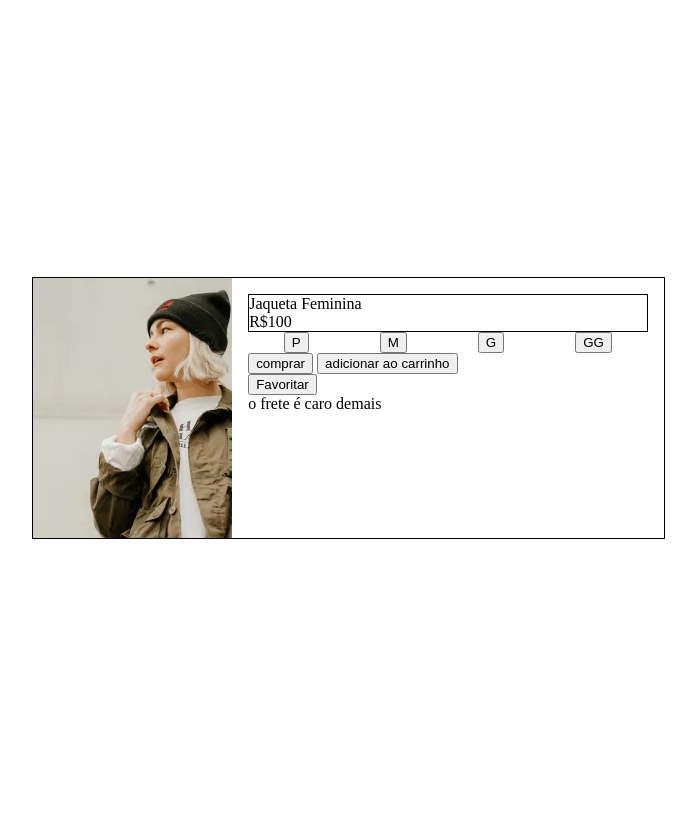
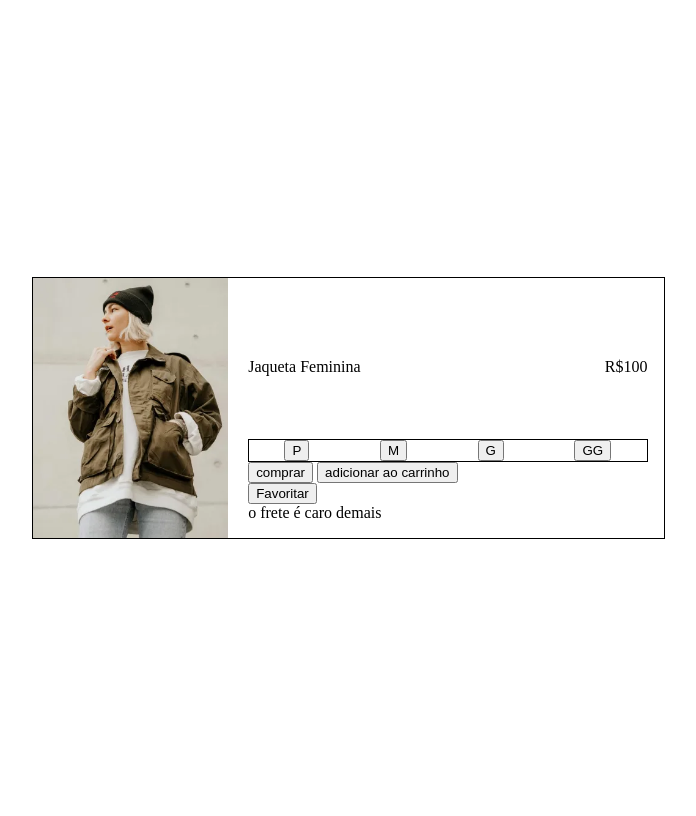
Before and after one commit to PurpleH8/Codifica-Mais, a PHP site: page / in a window 1280 px wide. Shown: the whole page, without its empty margins (292-988 px from the left). Run offline with PHP 8.4, Linux system fonts and the light colour scheme.

Commit message:
mais alterações e testes

```diff
--- a/card-produto/styles.css
+++ b/card-produto/styles.css
@@ -11,21 +11,22 @@ body{
     flex: 0.5;
     justify-content: center;
     height: 260px;
+    width: 560px;
 }
-.tamanhos{
-    justify-content: space-around;
-    border: 1px solid;
-}
+
 .imagem{
     flex: 0.5;
     border: none;
     overflow: hidden;
 }
 .especificacoes__primeira-coluna{
-    justify-content: space-around;
-    border: 1px solid;
+    justify-content: space-between;
+    border: none;
     flex-direction: row;
-
+    flex: 1;
+    display: flex;
+    gap: 10px;
+    align-items: center;
 }
 .especificacoes{
     display: flex;
@@ -37,4 +38,12 @@ body{
 .especificacoes__segunda-coluna{
     display: flex;
     justify-content: space-around;
+
+    border: 1px solid;
 }
+.especificacoes__terceira-coluna{
+
+}
+.imagem img {
+    height: 100%;
+}
```
